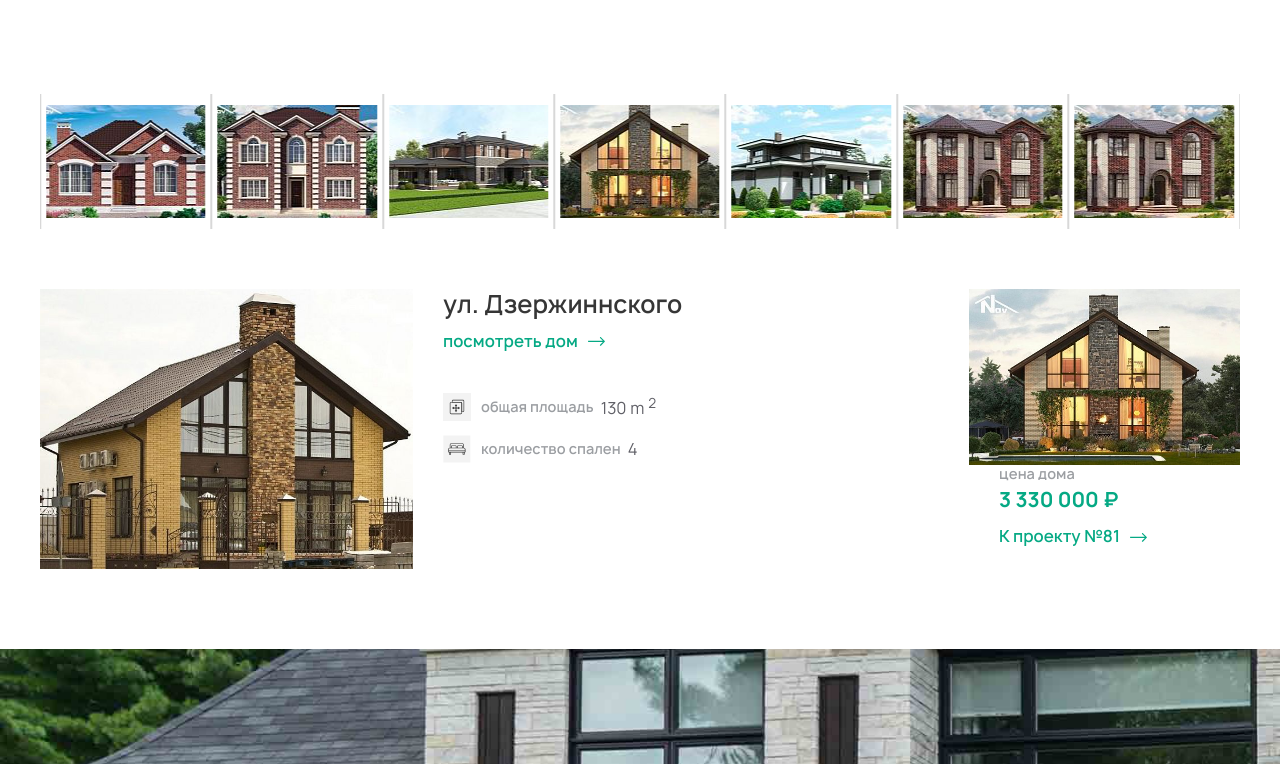
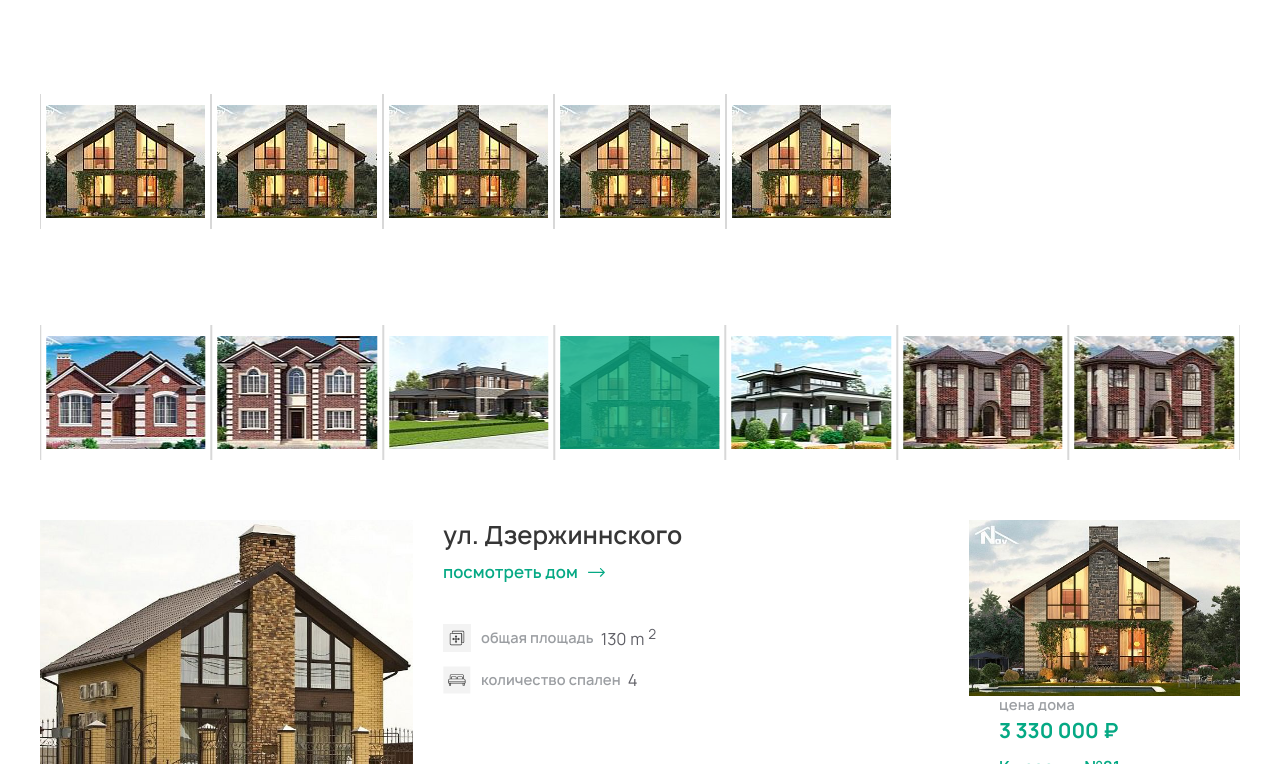
Before and after one commit to artykovdaniyar/novation, a React (Create React App) app: page / in a window 1280 px wide. Shown: the part 896-1660 px from the top of the page. Built offline with nearby package versions, Linux system fonts and the light colour scheme.

Commit message:
test Safari 6

```diff
--- a/src/Pages/Home/CompletedProjects.jsx
+++ b/src/Pages/Home/CompletedProjects.jsx
@@ -309,6 +309,23 @@ const CompletedProjects = () => {
 	return (
 		<section className={completedProjectsStyle}>
 			<div className="container">
+				<Swiper slidesPerView={7}>
+					<SwiperSlide>
+						<img src={projectTab1Img} alt="" className="tabs_img" />
+					</SwiperSlide>
+					<SwiperSlide>
+						<img src={projectTab1Img} alt="" className="tabs_img" />
+					</SwiperSlide>
+					<SwiperSlide>
+						<img src={projectTab1Img} alt="" className="tabs_img" />
+					</SwiperSlide>
+					<SwiperSlide>
+						<img src={projectTab1Img} alt="" className="tabs_img" />
+					</SwiperSlide>
+					<SwiperSlide>
+						<img src={projectTab1Img} alt="" className="tabs_img" />
+					</SwiperSlide>
+				</Swiper>
 				<Swiper
 					speed={500}
 					slideToClickedSlide={true}
@@ -328,10 +345,10 @@ const CompletedProjects = () => {
 					}}
 				>
 					<SwiperSlide tag="button" onClick={() => selectTabHandler(1)}>
-						<img src={projectTab1Img} alt="tab img" className="tabs_img" />
-						{/* <div className="tabs_btn">
+						<div className="tabs_btn">
+							<img src={projectTab1Img} alt="tab img" className="tabs_img" />
 							<div className="tabs_img-wrapper"></div>
-						</div> */}
+						</div>
 					</SwiperSlide>
 					<SwiperSlide tag="button" onClick={() => selectTabHandler(2)}>
 						<div className="tabs_btn">
```
